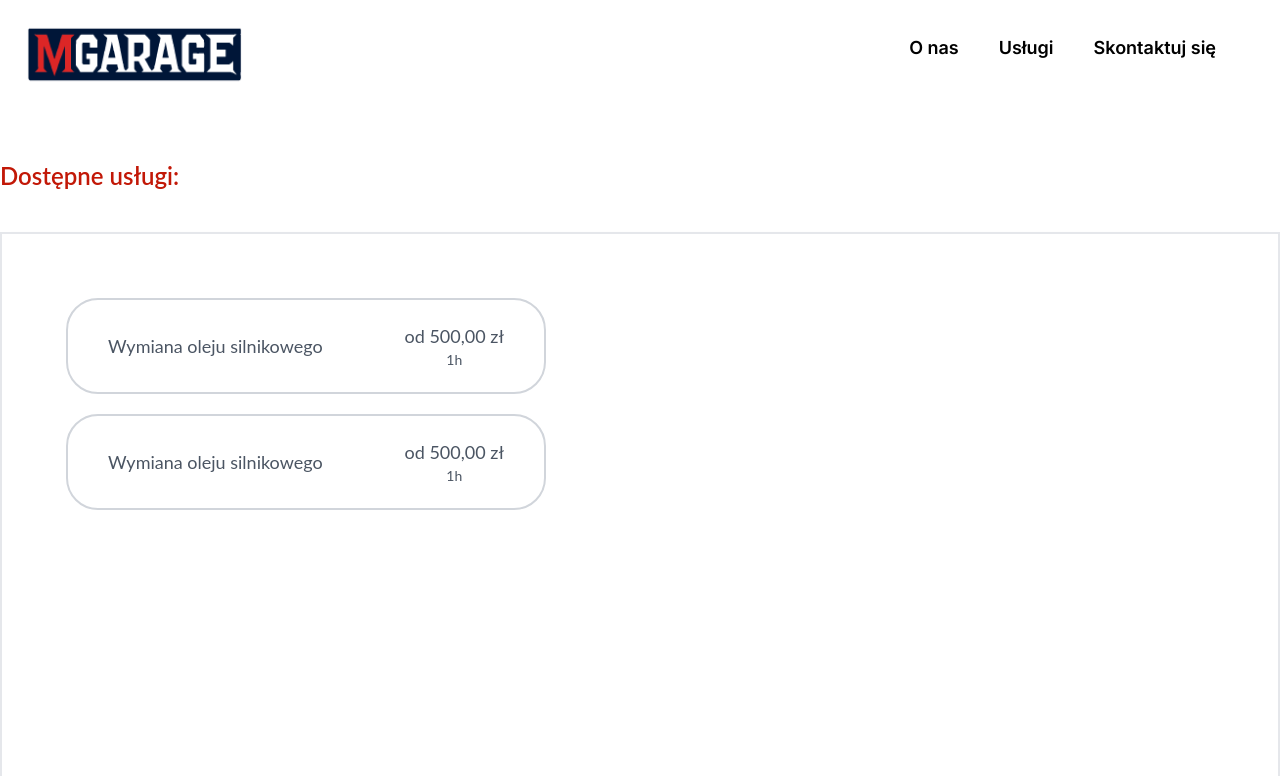
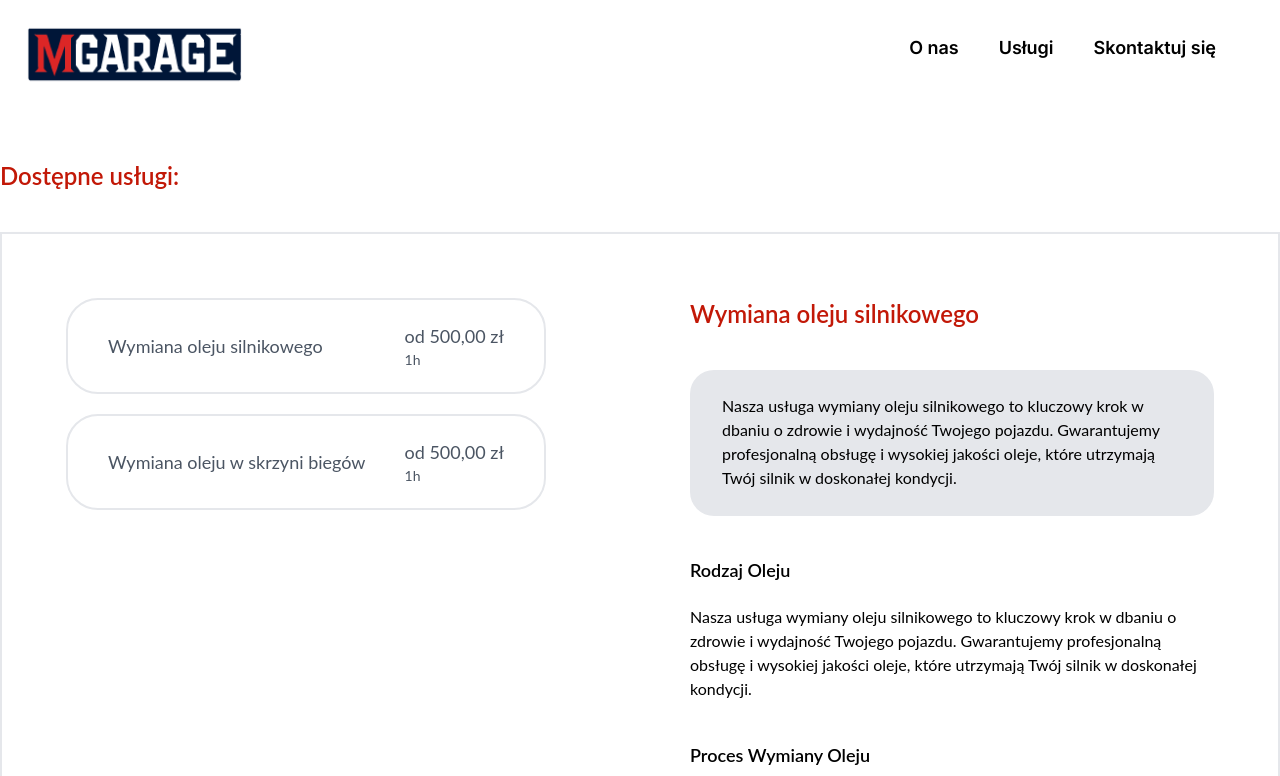
Before and after one commit to mg300/mgarage, a Next.js app: page /book in a window 1280 px wide. Shown: the top 776 px of the page. Built offline with nearby package versions, Linux system fonts and the light colour scheme.

Commit message:
feat: add form

```diff
--- a/src/app/book/page.tsx
+++ b/src/app/book/page.tsx
@@ -2,58 +2,62 @@
 import React, { useState } from "react";
 import Button from "../components/Button/Button";
 import Link from "next/link";
+import { useForm } from "react-hook-form";
+interface IData {
+  serviceIDs: string[];
+}
+function Page() {
+  const {
+    register,
+    handleSubmit,
+    watch,
+    formState: { errors },
+  } = useForm<IData>();
 
-function Page() {
-  const [clicked, setClicked] = useState("");
-  const [selected, setSelected] = useState<string[]>([]);
-  const handleClick = function (arg: string) {
-    const result = selected.find((value) => value === arg);
-    if (clicked == arg) setClicked("");
-
-    if (!result) {
-      setClicked(arg);
-      setSelected([...selected, arg]);
-    }
-    if (result) {
-      const newSelected = selected.filter((item) => item !== arg);
-      setSelected(newSelected);
-    }
-  };
   return (
     <div className="min-h-screen pt-40 font-body  mx-auto max-w-[80rem] ">
       <p className="text-logo font-semibold text-2xl mb-10">Dostępne usługi:</p>
       <div className=" relative p-16 border-2 border-solid border-gray-200 shadow-lg min-h-[40rem] mb-20">
         <div className="flex flex-col lg:flex-row gap-36">
-          <div className="flex flex-col gap-5">
-            <button
-              onClick={() => handleClick("oil")}
+          <form onSubmit={handleSubmit((data) => console.log(data))}>
+            <ul className="flex flex-col gap-5">
+              <li>
+                <input type="checkbox" id="oil" value="" className="hidden peer" />
+                <label
+                  onClick={() => {}}
+                  htmlFor="oil"
                   className={`flex justify-between items-center min-w-[30rem] h-[6rem] px-10 border-2 border-solid
-            ${selected.includes("oil") ? "border-logo " : "border-gray-300"} rounded-[2rem] cursor-pointer `}
+                             peer-checked:border-red-400 peer-checked:text-red-800 text-gray-600 rounded-[2rem] cursor-pointer `}
                 >
-              <p className=" text-sm lg:text-lg text-gray-600">Wymiana oleju silnikowego</p>
+                  <p className="text-sm lg:text-lg">Wymiana oleju silnikowego</p>
                   <div>
-                <p className=" text-sm lg:text-lg text-gray-600">od 500,00 zł</p>
-                <p className=" text-sm text-gray-600">1h</p>
+                    <p className="text-sm lg:text-lg">od 500,00 zł</p>
+                    <p className="text-sm">1h</p>
                   </div>
-            </button>
-            <button
-              onClick={() => handleClick("fuel")}
-              className={`flex justify-between items-center min-w-[30rem] h-[6rem] px-10 border-2 border-solid  ${
-                selected.includes("fuel") ? "border-logo " : "border-gray-300"
-              } rounded-[2rem] cursor-pointer `}
+                </label>
+              </li>
+
+              <li>
+                <input type="checkbox" id="fuel" value="" className="hidden peer" />
+                <label
+                  onClick={() => {}}
+                  htmlFor="fuel"
+                  className={`flex justify-between items-center min-w-[30rem] h-[6rem] px-10 border-2 border-solid
+                           peer-checked:border-red-400 peer-checked:text-red-800 text-gray-600 rounded-[2rem] cursor-pointer `}
                 >
-              <p className=" text-sm lg:text-lg text-gray-600">Wymiana oleju silnikowego</p>
+                  <p className="text-sm lg:text-lg">Wymiana oleju w skrzyni biegów</p>
                   <div>
-                <p className=" text-sm lg:text-lg text-gray-600">od 500,00 zł</p>
-                <p className=" text-sm text-gray-600">1h</p>
+                    <p className="text-sm lg:text-lg">od 500,00 zł</p>
+                    <p className="text-sm">1h</p>
                   </div>
-            </button>
-          </div>
+                </label>
+              </li>
+            </ul>
+          </form>
           <div>
-            {clicked !== "" && (
+            {
               <>
                 <p className="text-logo font-semibold text-2xl mb-10">Wymiana oleju silnikowego</p>
-
                 <div>
                   <div className="bg-gray-200 rounded-3xl px-4 pt-2 pb-2.5">
                     <div className="leading-snug md:leading-normal p-4">
@@ -79,7 +83,7 @@ function Page() {
                   </ul>
                 </div>
               </>
-            )}
+            }
           </div>
         </div>
         <Link href="/book/vehicle" className="absolute bottom-10">
```
Lines whose indentation alone changed are shown as unchanged.
